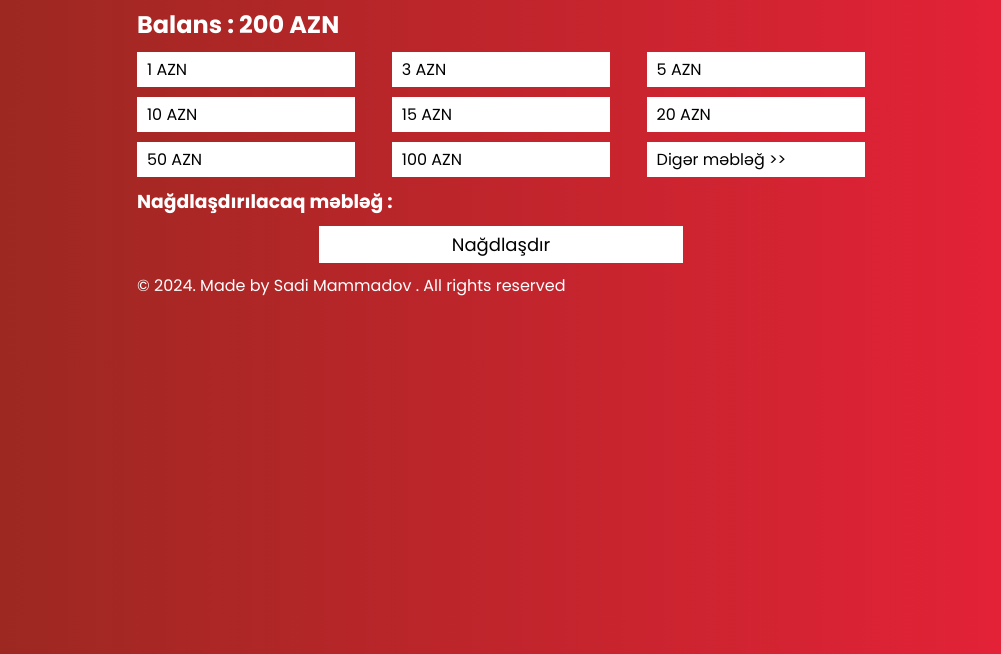
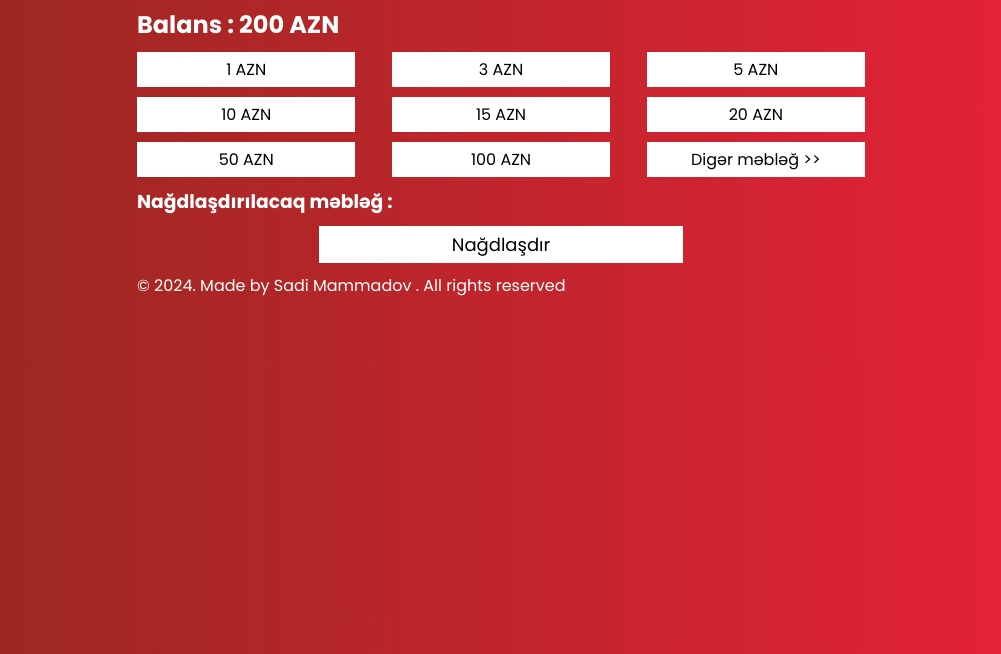
Before and after one commit to Sedi98/MapitalBankBankomat, a plain HTML site: page index.html in a window 1280 px wide. Shown: the part 146-800 px from the top of the page, without its empty margins (139-1140 px from the left). Drawn offline with Linux system fonts and the light colour scheme.

Commit message:
fixed bugs

```diff
--- a/index.html
+++ b/index.html
@@ -12,15 +12,15 @@
       <p>Nəğdlaşdırmaq istədiyin məbləği seç</p>
       <h2 class="cashText">Balans 0 AZN</h2>
       <div class="moneyList">
-        <div class="moneyItem" onclick="setMoney(1)">1 AZN</div>
-        <div class="moneyItem" onclick="setMoney(3)">3 AZN</div>
-        <div class="moneyItem" onclick="setMoney(5)">5 AZN</div>
-        <div class="moneyItem" onclick="setMoney(10)">10 AZN</div>
-        <div class="moneyItem" onclick="setMoney(15)">15 AZN</div>
-        <div class="moneyItem" onclick="setMoney(20)">20 AZN</div>
-        <div class="moneyItem" onclick="setMoney(50)">50 AZN</div>
-        <div class="moneyItem" onclick="setMoney(100)">100 AZN</div>
-        <div class="moneyItem" onclick="customValue()">Digər məbləğ >></div>
+        <button class="moneyItem" onclick="setMoney(1)">1 AZN</button>
+        <button class="moneyItem" onclick="setMoney(3)">3 AZN</button>
+        <button class="moneyItem" onclick="setMoney(5)">5 AZN</button>
+        <button class="moneyItem" onclick="setMoney(10)">10 AZN</button>
+        <button class="moneyItem" onclick="setMoney(15)">15 AZN</button>
+        <button class="moneyItem" onclick="setMoney(20)">20 AZN</button>
+        <button class="moneyItem" onclick="setMoney(50)">50 AZN</button>
+        <button class="moneyItem" onclick="setMoney(100)">100 AZN</button>
+        <button class="moneyItem" onclick="customValue()">Digər məbləğ >></button>
       </div>
       <div class="moneyInputContainer">
         <input
--- a/script.js
+++ b/script.js
@@ -17,18 +17,23 @@ const setMoney = (value) => {
 };
 
 const customValue = () => {
+  domReset();
   moneyValue = 0;
   comission = 0;
   comissionText.innerHTML = ``;
   moneyInputContainer.style.display = "none" ? "block" : "none";
   moneyShowText.innerHTML = `Nağdlaşdırılacaq məbləğ : ${moneyValue} AZN`;
   disabled = true;
+  for (let i = 0; i < moneyItems.length - 1; i++) {
+    moneyItems[i].setAttribute("disabled", "true");
+  }
 };
 
 const domReset = () => {
   cashText.innerHTML = `Balans : ${balance} AZN`;
   moneyInputContainer.style.display = "none";
   moneyShowText.innerHTML = `Nağdlaşdırılacaq məbləğ :`;
+  numInput.value = "";
   disabled = false;
 };
 
@@ -48,14 +53,6 @@ const comissionCalc = () => {
   return comission.toFixed(2);
 };
 
-const showFooterYear = () => {
-  year = new Date().getFullYear();
-  footerYear.innerHTML = year == 2024 ? "" : `${year}`;
-};
-
-
-showFooterYear();
-
 numInput.addEventListener("keyup", (e) => {
   moneyValue = Number(e.target.value);
   comissionText.innerHTML = `Komissiya : ${comissionCalc()} AZN  (${
@@ -67,7 +64,7 @@ numInput.addEventListener("keyup", (e) => {
 
 btnCalculate.addEventListener("click", () => {
   if (balance >= moneyValue) {
-    balance = balance - moneyValue;
+    balance = balance - (comissionCalc() + moneyValue);
     cashText.innerHTML = `Balans : ${balance} AZN`;
     domReset();
     alert(`Nağdlaşdırıldı ${moneyValue} AZN . Qalıq balans : ${balance} AZN`);
--- a/style.css
+++ b/style.css
@@ -47,9 +47,20 @@ body {
 
 .moneyItem {
   padding: 5px 10px;
-
   background-color: #ffff;
   cursor: pointer;
+  transition: 0.3s;
+  color: #000;
+  width: 30%;
+  gap: 20px;
+  font-size: 16px;
+  border: none;
+}
+
+
+.moneyItem:disabled {
+  background-color: #ffff;
+  cursor: not-allowed;
   transition: 0.3s;
   color: #000;
   width: 30%;
--- a/variables.js
+++ b/variables.js
@@ -4,7 +4,7 @@ let moneyShowText = document.querySelector(".moneyShowText");
 
 let comissionText = document.querySelector(".comissionText");
 
-let moneyItems = document.querySelector(".moneyItem");
+let moneyItems = document.querySelectorAll(".moneyItem");
 
 let numInput = document.querySelector(".numInput");
 
@@ -12,6 +12,8 @@ let btnCalculate = document.querySelector(".btnCalculate");
 
 
 let moneyInputContainer = document.querySelector(".moneyInputContainer");
+
+let yearText = document.querySelector(".yearText");
 
 
 let balance= 200;
@@ -27,3 +29,5 @@ let comission = 0;
 let comissionPercent = 0;
 
 let year = new Date().getFullYear();
+
+yearText.innerHTML = year == 2024 ? "" : `-${year}`
```
